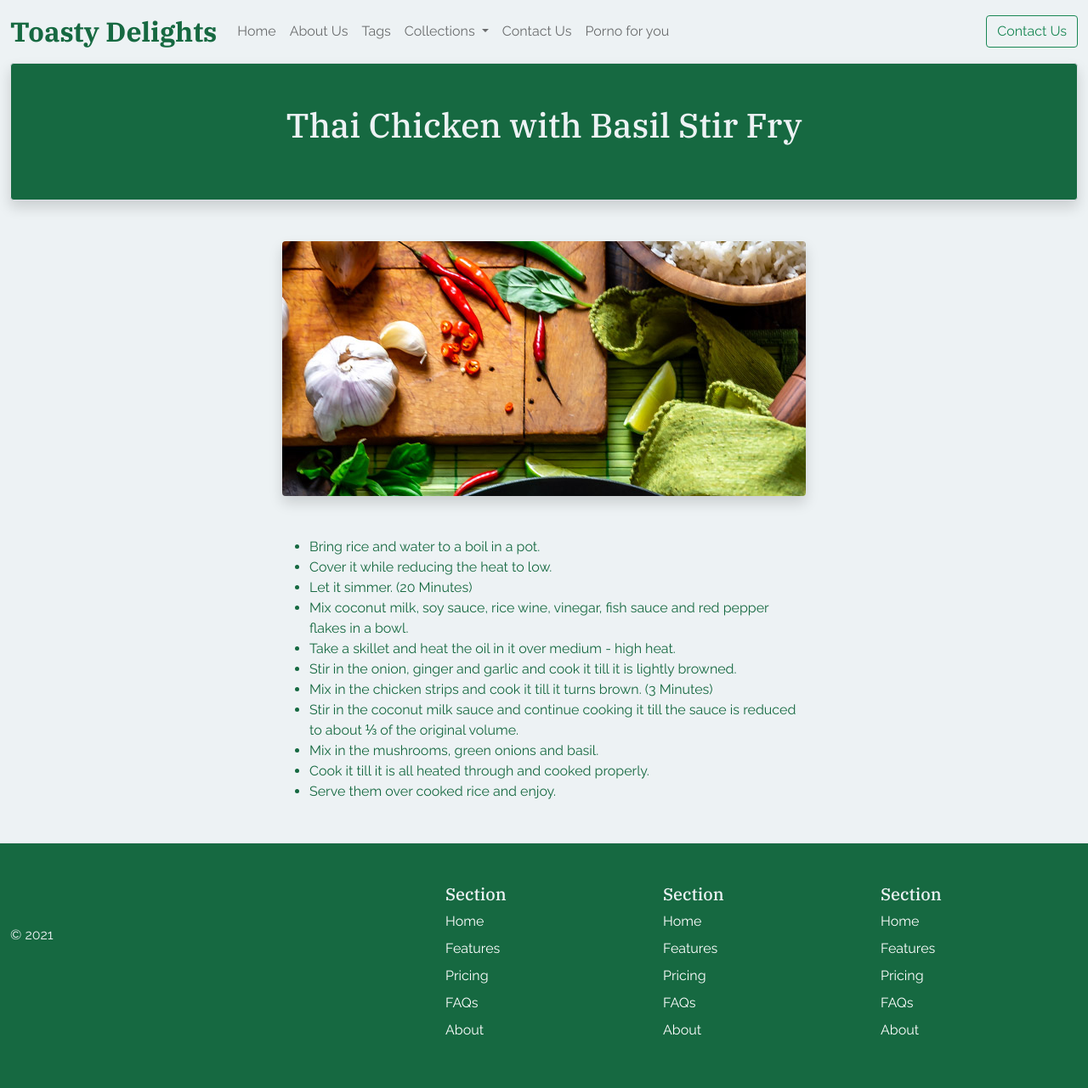
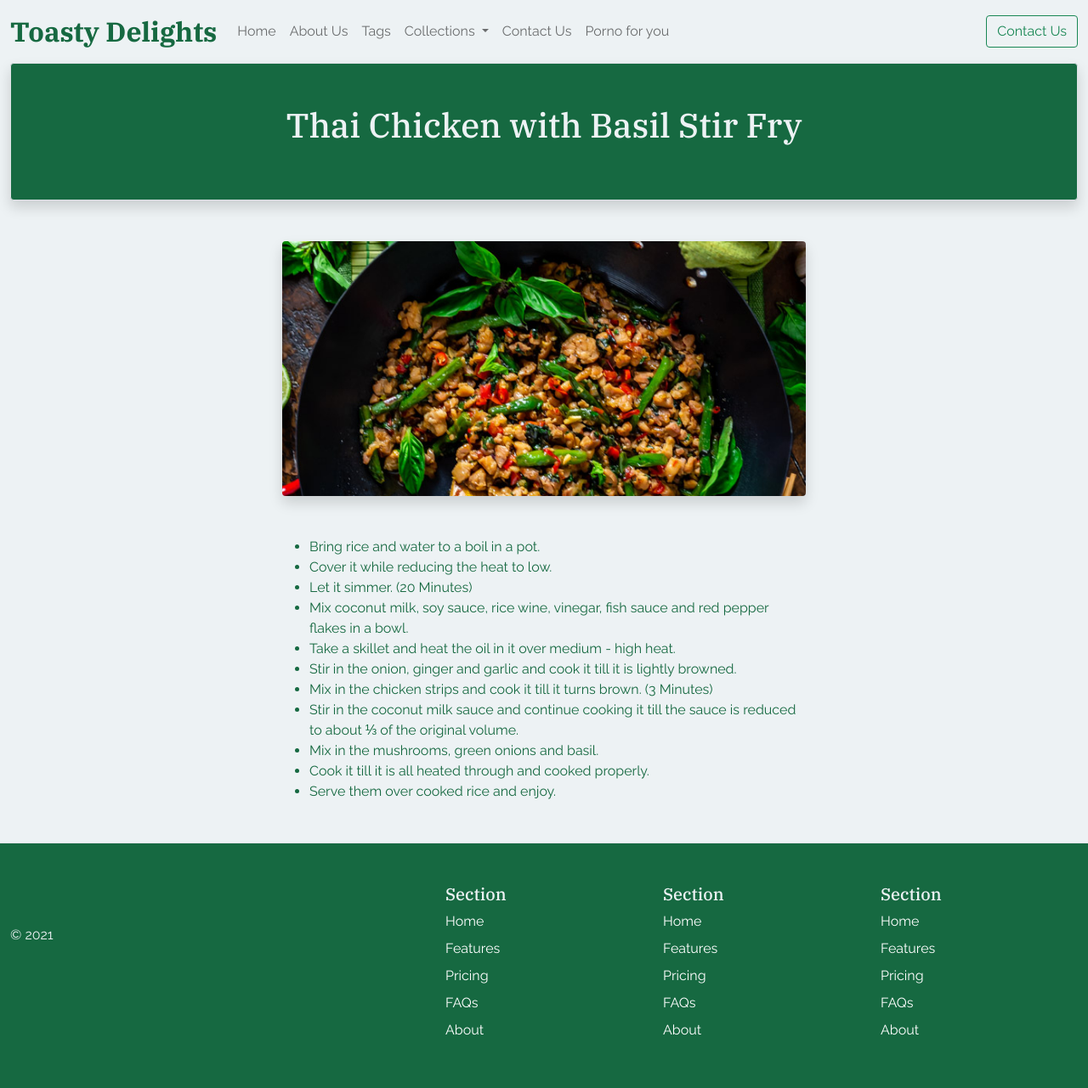
Before and after one commit to xhifi/toasty-delights, a Jekyll site: the page built from _posts/2021-09-28-thai-chicken-with-basil-stir-fry.md, in a window 1280 px wide. Shown: the whole page at 85% size. Built offline with Jekyll 4.4.1, drawn with Linux system fonts in a browser that asks for light colours.

Commit message:
2nd Post

```diff
--- a/_layouts/post.html
+++ b/_layouts/post.html
@@ -22,13 +22,14 @@
         <div class="border bg-dark-color rounded p-5 hero-box text-center shadow">
             <h1>{{ page.title }}</h1>
             <p>{{ post.description }}</p>
+            <p>{{ post.collections }}</p>
         </div>
     </div>
     {% if page.title == "Home" %}
         <img src="{{ site.baseurl }}/static/images/hero-bg.png" alt="" height="100vh" class="position-absolute hero-img-bg">
     {% endif %}
     <article class="container col-6">
-        <div class="article-image" style="background-image: url({{ site.baseurl }}/static/images/recipes/{{ page.image }}.jpg);"></div>
+        <div class="article-image" style="background-image: url({{ site.baseurl }}/static/images/recipes/{{ page.image }});"></div>
         {{ content }}
     </article>
     {% include footer.html %}
--- a/_posts/2021-09-28-thai-chicken-with-basil-stir-fry.md
+++ b/_posts/2021-09-28-thai-chicken-with-basil-stir-fry.md
@@ -3,8 +3,8 @@ layout: post
 title: Thai Chicken with Basil Stir Fry
 tags: Green Chicken
 categories: Thai
-image: Thai-Basil-Chicken
-duration: 1Hr
+image: "Thai-Basil-Chicken.jpg"
+duration: 1Hour 30Mins
 ---
 * Bring rice and water to a boil in a pot.
 * Cover it while reducing the heat to low.
--- a/styles/_article.scss
+++ b/styles/_article.scss
@@ -5,6 +5,9 @@ article{
         @extend .rounded;
         @extend .mb-5;
         height: 300px;
+        background-position: center;
+        background-size: cover;
+        background-repeat: no-repeat;
     }
     img{
         @extend .img-fluid;
```
Also changed, not shown: 4 other files.
